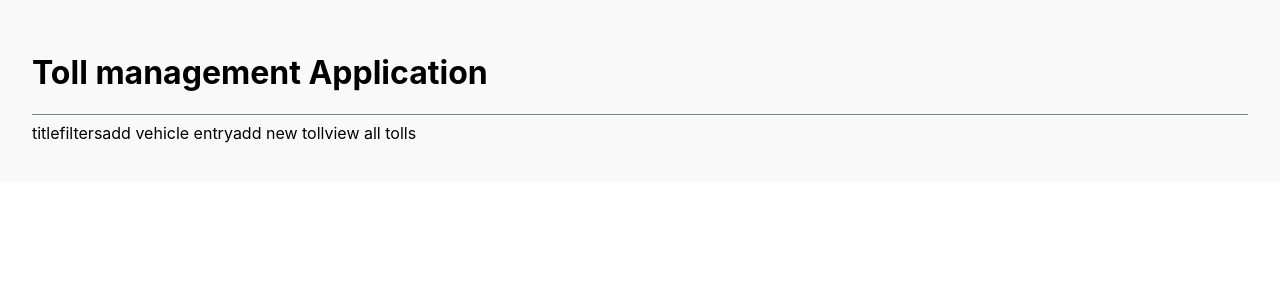
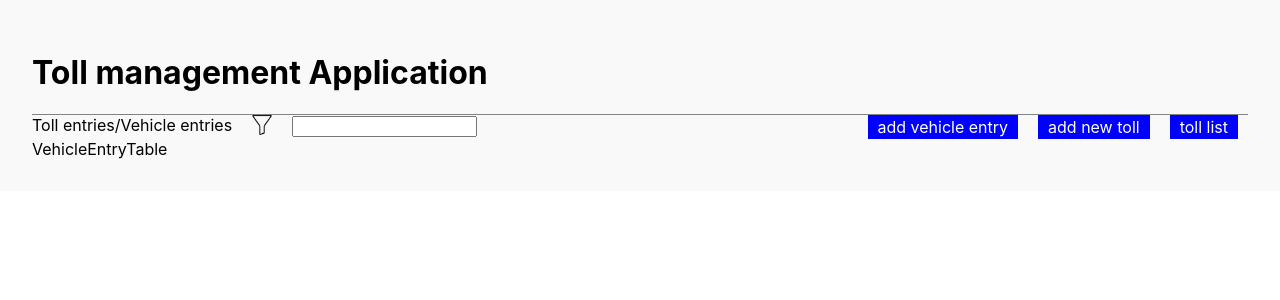
Before and after one commit to staticGuru/toll_management_system, a React (Create React App) app: page / in a window 1280 px wide. Shown: the top 300 px of the page. Built offline with nearby package versions, Linux system fonts and the light colour scheme.

Commit message:
add action bar

```diff
--- a/src/App.css
+++ b/src/App.css
@@ -22,8 +22,16 @@
   display: flex;
   flex-direction: row;
   flex: 1;
-  padding-top: 0.5rem;
-  padding-bottom: 0.5rem;
+  justify-content: space-between;
+}
+.action-tile {
+  font-size: "20px";
+  font-weight: 200;
+}
+.icon-container {
+  width: "16px";
+  height: "16px";
+  font-size: "16px";
 }
 @media (prefers-reduced-motion: no-preference) {
   .App-logo {
--- a/src/component.js/actionBar.js
+++ b/src/component.js/actionBar.js
@@ -1,15 +1,50 @@
 import React from "react";
-
+import filterIcon from "../assets/filter.png";
+import CustomButton from "./customButton";
 function ActionBar() {
   return (
     <div className="action-container">
-      <div className="action-title-container">title</div>
-      <div className="filter-container">filters</div>
-      <div className="vehicleEntry-container">add vehicle entry</div>
-      <div className="addToll-container">add new toll</div>
-      <div className="allTolls-container">view all tolls</div>
+      <div style={{ display: "flex", flexDirection: "row" }}>
+        <div>Toll entries/Vehicle entries</div>
+
+        <div className="filter-container" style={styles.filterContainer}>
+          <div className="icon-container">
+            <img
+              src={filterIcon}
+              style={{
+                width: "20px",
+                height: "20px",
+                alignItems: "center",
+                justifyContent: "center",
+              }}
+              className="filter-icons"
+              alt="fireSpot"
+            />
+          </div>
+        </div>
+        <div>
+          <div class="wrap">
+            <div class="search">
+              <input type="text" class="searchTerm" />
+            </div>
+          </div>
+        </div>
+      </div>
+      <div style={{ display: "flex", flexDirection: "row" }}>
+        <CustomButton onClick={() => {}}>add vehicle entry</CustomButton>
+
+        <CustomButton onClick={() => {}}>add new toll</CustomButton>
+        <CustomButton onClick={() => {}}>toll list</CustomButton>
+      </div>
     </div>
   );
 }
 
+const styles = {
+  filterContainer: {
+    padding: "0px 20px",
+    alignItems: "center",
+    justifyContent: "center",
+  },
+};
 export default ActionBar;
--- /dev/null
+++ b/src/component.js/customButton.js
@@ -0,0 +1,9 @@
+import React from 'react'
+
+function CustomButton(props) {
+  return (
+    <div {...props} onClick={props.onClick} style={{padding:'2px 10px',backgroundColor:'blue',margin:'0px 10px',color:'white'}}>{props.children}</div>
+  )
+}
+
+export default CustomButton
--- /dev/null
+++ b/src/component.js/vehicleEntryTable.js
@@ -0,0 +1,9 @@
+import React from 'react'
+
+function VehicleEntryTable() {
+  return (
+    <div>VehicleEntryTable</div>
+  )
+}
+
+export default VehicleEntryTable
--- a/src/pages/home.js
+++ b/src/pages/home.js
@@ -1,11 +1,13 @@
 import React from "react";
 import ActionBar from "../component.js/actionBar";
+import VehicleEntryTable from "../component.js/vehicleEntryTable";
 
 function Home() {
   return (
     <div className="home">
 
       <ActionBar/>
+      <VehicleEntryTable/>
 
     </div>
   );
```
Also changed, not shown: src/assets/filter.png (added).
